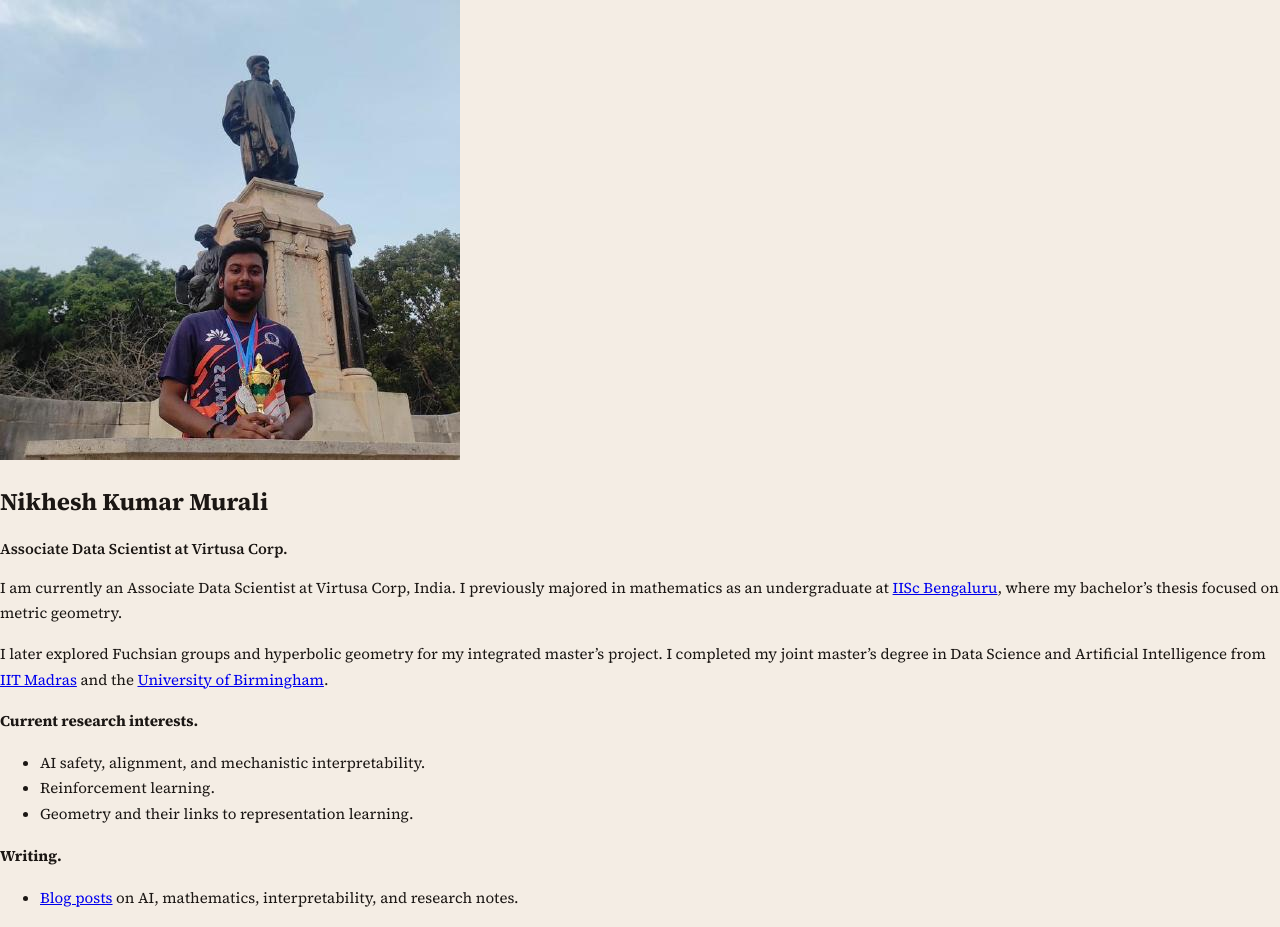
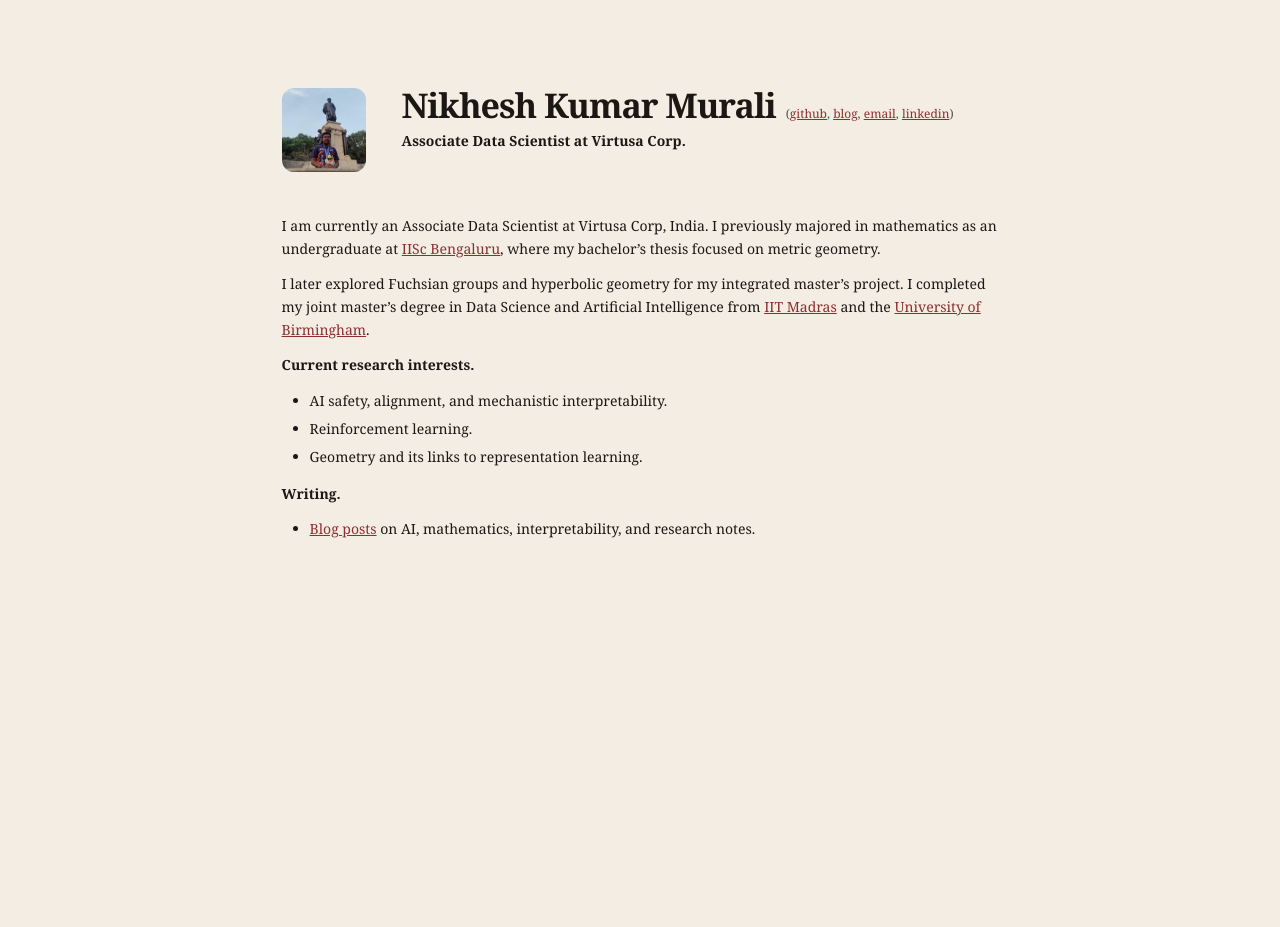
Before and after one commit to NikheshKumar/nikheshkumar.github.io, a Jekyll site: the page index.html, which Jekyll copies as it is, in a window 1280 px wide. Built offline with Jekyll 4.4.1, drawn with Linux system fonts in a browser that asks for light colours; after the commit the page ends 900 px from its top, so only the background shows below that.

Commit message:
Refactor index.html for improved structure and design
Updated layout and styling for the personal webpage.

```diff
--- a/index.html
+++ b/index.html
@@ -1,187 +1,413 @@
 <!doctype html>
+
 <html lang="en">
+
 <head>
+
   <meta charset="utf-8">
+
   <meta name="viewport" content="width=device-width, initial-scale=1">
+
   <title>Nikhesh Kumar Murali</title>
+
   <meta name="description" content="Associate Data Scientist at Virtusa Corp.">
 
 
-<link rel="preconnect" href="https://fonts.googleapis.com">
-<link rel="preconnect" href="https://fonts.gstatic.com" crossorigin>
-<link href="https://fonts.googleapis.com/css2?family=Source+Serif+4:wght@400;500;600;700&display=swap" rel="stylesheet">
 
   <style>
+
     :root {
+
       --text: #1b1714;
+
       --muted: #5f5349;
+
       --link: #8b2f2f;
+
       --link-hover: #5f1f1f;
+
       --paper: #f4ede4;
+
     }
 
+
+
     * {
+
       box-sizing: border-box;
+
     }
 
-    body {
-  margin: 0;
-  background: var(--paper);
-  color: var(--text);
-  font-family: "Source Serif 4", Georgia, serif;
-  -webkit-font-smoothing: antialiased;
-  text-rendering: optimizeLegibility;
-}
-
-  <nav class="side-links" aria-label="External links">
-  <a href="https://github.com/NikheshKumar" target="_blank" rel="noreferrer">github</a>
-  <a href="/blog/">blog</a>
-  <a href="mailto:nikheshk19@gmail.com">email</a>
-  <a href="https://www.linkedin.com/in/nikhesh-kumar-murali-45317483/" target="_blank" rel="noreferrer">linkedin</a>
-</nav>
-
-main {
-  width: min(760px, calc(100vw - 48px));
-  margin-left: clamp(180px, 24vw, 430px);
-  margin-right: auto;
-  padding: 88px 0 70px;
-}
-
-.side-links {
-  position: fixed;
-  left: clamp(24px, 8vw, 120px);
-  top: 92px;
-  display: flex;
-  flex-direction: column;
-  gap: 8px;
-  font-size: 14px;
-  line-height: 1.3;
-}
-
-.side-links a {
-  color: var(--muted);
-  text-decoration: none;
-}
-
-.side-links a:hover {
-  color: var(--link-hover);
-  text-decoration: underline;
-}
-
-.links {
-  display: none;
-}
-
-.content p,
-.content li {
-  font-size: 15px;
-  line-height: 1.72;
-}
-
-.tagline {
-  margin: 8px 0 0;
-  max-width: 520px;
-  font-size: 15px;
-  line-height: 1.45;
-  font-weight: 600;
-}
-
-@media (max-width: 700px) {
-  main {
-    width: calc(100vw - 36px);
-    margin-left: 18px;
-    padding: 34px 0 48px;
-  }
-
-  .side-links {
-    position: static;
-    flex-direction: row;
-    flex-wrap: wrap;
-    margin: 18px 18px 0;
-    font-size: 13px;
-  }
-
-  .side-links a::after {
-    content: ",";
-  }
-
-  .side-links a:last-child::after {
-    content: "";
-  }
-
-  .hero {
-    grid-template-columns: 72px 1fr;
-    column-gap: 14px;
-  }
-
-  .hero img {
-    width: 72px;
-    height: 72px;
-  }
-
-  h1 {
-    font-size: 27px;
-  }
-
-  .tagline {
-    font-size: 13.5px;
-  }
-
-  .content p,
-  .content li {
-    font-size: 13.5px;
-  }
-}
 
 
+    body {
+
+      margin: 0;
+
+      background: var(--paper);
+
+      color: var(--text);
+
+      font-family: Georgia, "Times New Roman", serif;
+
+      -webkit-font-smoothing: antialiased;
+
+      text-rendering: optimizeLegibility;
+
+    }
+
+
+
+    a {
+
+      color: var(--link);
+
+      text-decoration: underline;
+
+      text-underline-offset: 0.1em;
+
+    }
+
+
+
+    a:hover {
+
+      color: var(--link-hover);
+
+    }
+
+
+
+    main {
+
+      width: min(760px, calc(100vw - 48px));
+
+      margin-left: clamp(24px, 22vw, 420px);
+
+      margin-right: auto;
+
+      padding: 88px 0 70px;
+
+    }
+
+
+
+    .hero {
+
+      display: grid;
+
+      grid-template-columns: 96px 1fr;
+
+      column-gap: 24px;
+
+      align-items: start;
+
+      margin-bottom: 42px;
+
+    }
+
+
+
+    .hero img {
+
+      width: 84px;
+
+      height: 84px;
+
+      object-fit: cover;
+
+      border-radius: 12px;
+
+    }
+
+
+
+    .title-row {
+
+      display: flex;
+
+      flex-wrap: wrap;
+
+      align-items: baseline;
+
+      gap: 10px;
+
+      margin: 0;
+
+    }
+
+
+
+    h1 {
+
+      margin: 0;
+
+      font-size: 34px;
+
+      line-height: 1;
+
+      font-weight: 600;
+
+      letter-spacing: -0.03em;
+
+    }
+
+
+
+    .links {
+
+      margin: 0;
+
+      font-size: 12px;
+
+      line-height: 1.4;
+
+      color: var(--muted);
+
+    }
+
+
+
+    .tagline {
+
+      margin: 8px 0 0;
+
+      max-width: 520px;
+
+      font-size: 14px;
+
+      line-height: 1.4;
+
+      font-weight: 700;
+
+    }
+
+
+
+    .content {
+
+      max-width: 720px;
+
+    }
+
+
+
+    .content p,
+
+    .content li {
+
+      font-size: 14px;
+
+      line-height: 1.65;
+
+    }
+
+
+
+    .content p {
+
+      margin: 0 0 12px;
+
+    }
+
+
+
+    .content ul {
+
+      margin: 0 0 14px 28px;
+
+      padding: 0;
+
+    }
+
+
+
+    .content li {
+
+      margin-bottom: 5px;
+
+    }
+
+
+
+    @media (max-width: 700px) {
+
+      main {
+
+        width: calc(100vw - 36px);
+
+        margin-left: 18px;
+
+        padding: 34px 0 48px;
+
+      }
+
+
+
+      .hero {
+
+        grid-template-columns: 72px 1fr;
+
+        column-gap: 14px;
+
+      }
+
+
+
+      .hero img {
+
+        width: 72px;
+
+        height: 72px;
+
+      }
+
+
+
+      h1 {
+
+        font-size: 27px;
+
+      }
+
+
+
+      .links {
+
+        width: 100%;
+
+      }
+
+
+
+      .tagline {
+
+        font-size: 13px;
+
+      }
+
+
+
+      .content p,
+
+      .content li {
+
+        font-size: 13px;
+
+      }
+
+    }
+
   </style>
+
 </head>
 
+
+
 <body>
+
   <main>
+
     <section class="hero" aria-label="Introduction">
+
       <img src="/images/profile.png" alt="Nikhesh Kumar Murali">
 
+
+
       <div>
-          <div class="title-row">
+
+        <div class="title-row">
+
           <h1>Nikhesh Kumar Murali</h1>
+
+          <p class="links">
+
+            (<a href="https://github.com/NikheshKumar" target="_blank" rel="noreferrer">github</a>,
+
+            <a href="/blog/">blog</a>,
+
+            <a href="mailto:nikheshk19@gmail.com">email</a>,
+
+            <a href="https://www.linkedin.com/in/nikhesh-kumar-murali-45317483/" target="_blank" rel="noreferrer">linkedin</a>)
+
+          </p>
+
         </div>
 
+
+
         <p class="tagline">
+
           Associate Data Scientist at Virtusa Corp.
+
         </p>
+
       </div>
+
     </section>
 
+
+
     <section class="content" aria-label="Bio">
+
       <p>
+
         I am currently an Associate Data Scientist at Virtusa Corp, India.
+
         I previously majored in mathematics as an undergraduate at
+
         <a href="https://iisc.ac.in/" target="_blank" rel="noreferrer">IISc Bengaluru</a>,
+
         where my bachelor’s thesis focused on metric geometry.
+
       </p>
 
+
+
       <p>
+
         I later explored Fuchsian groups and hyperbolic geometry for my integrated master’s project.
+
         I completed my joint master’s degree in Data Science and Artificial Intelligence from
+
         <a href="https://www.iitm.ac.in/" target="_blank" rel="noreferrer">IIT Madras</a>
+
         and the
+
         <a href="https://www.birmingham.ac.uk/" target="_blank" rel="noreferrer">University of Birmingham</a>.
+
       </p>
 
+
+
       <p><strong>Current research interests.</strong></p>
+
       <ul>
+
         <li>AI safety, alignment, and mechanistic interpretability.</li>
+
         <li>Reinforcement learning.</li>
-        <li>Geometry and their links to representation learning.</li>
+
+        <li>Geometry and its links to representation learning.</li>
+
       </ul>
 
+
+
       <p><strong>Writing.</strong></p>
+
       <ul>
+
         <li><a href="/blog/">Blog posts</a> on AI, mathematics, interpretability, and research notes.</li>
+
       </ul>
 
+
+
     </section>
+
   </main>
+
 </body>
+
 </html>
```
